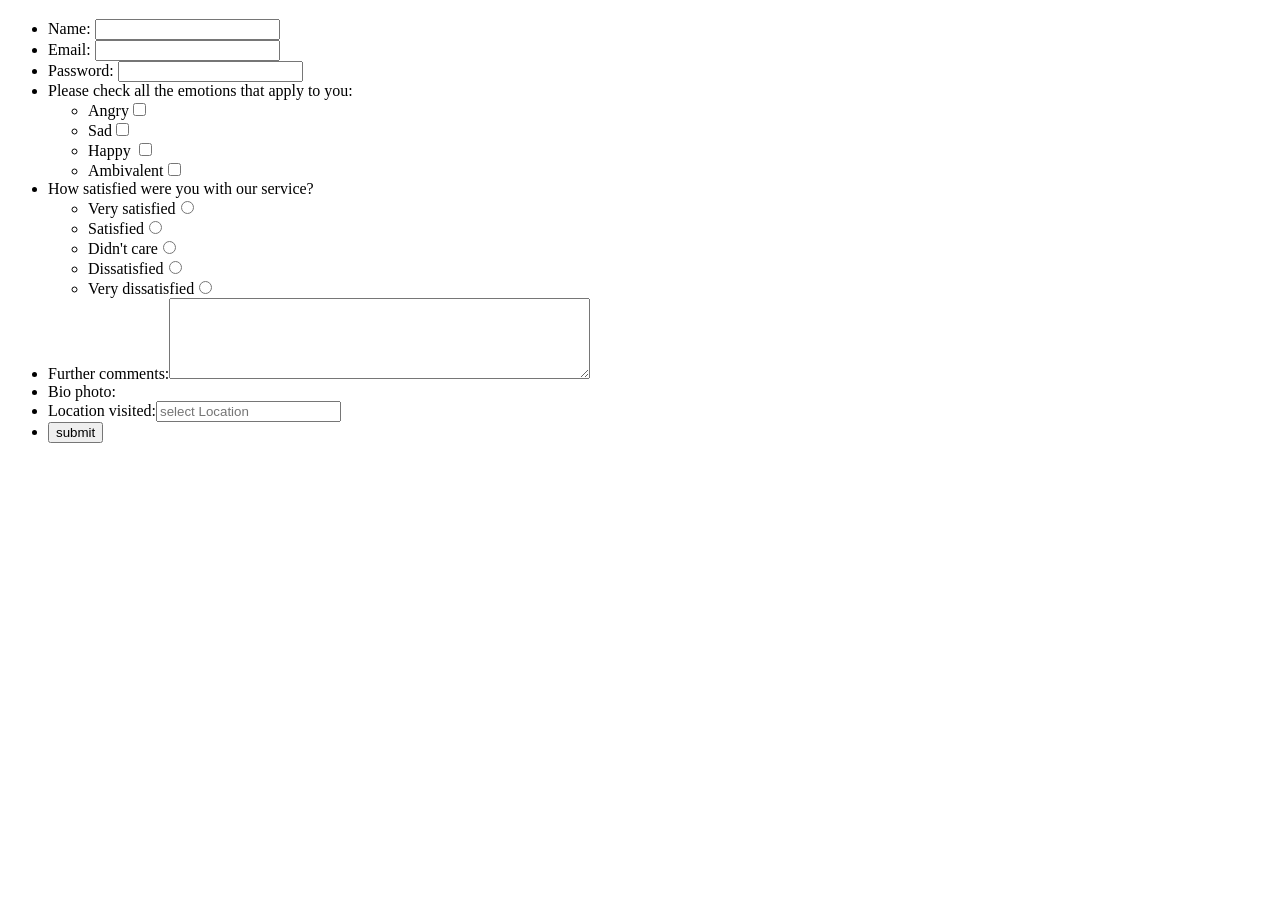
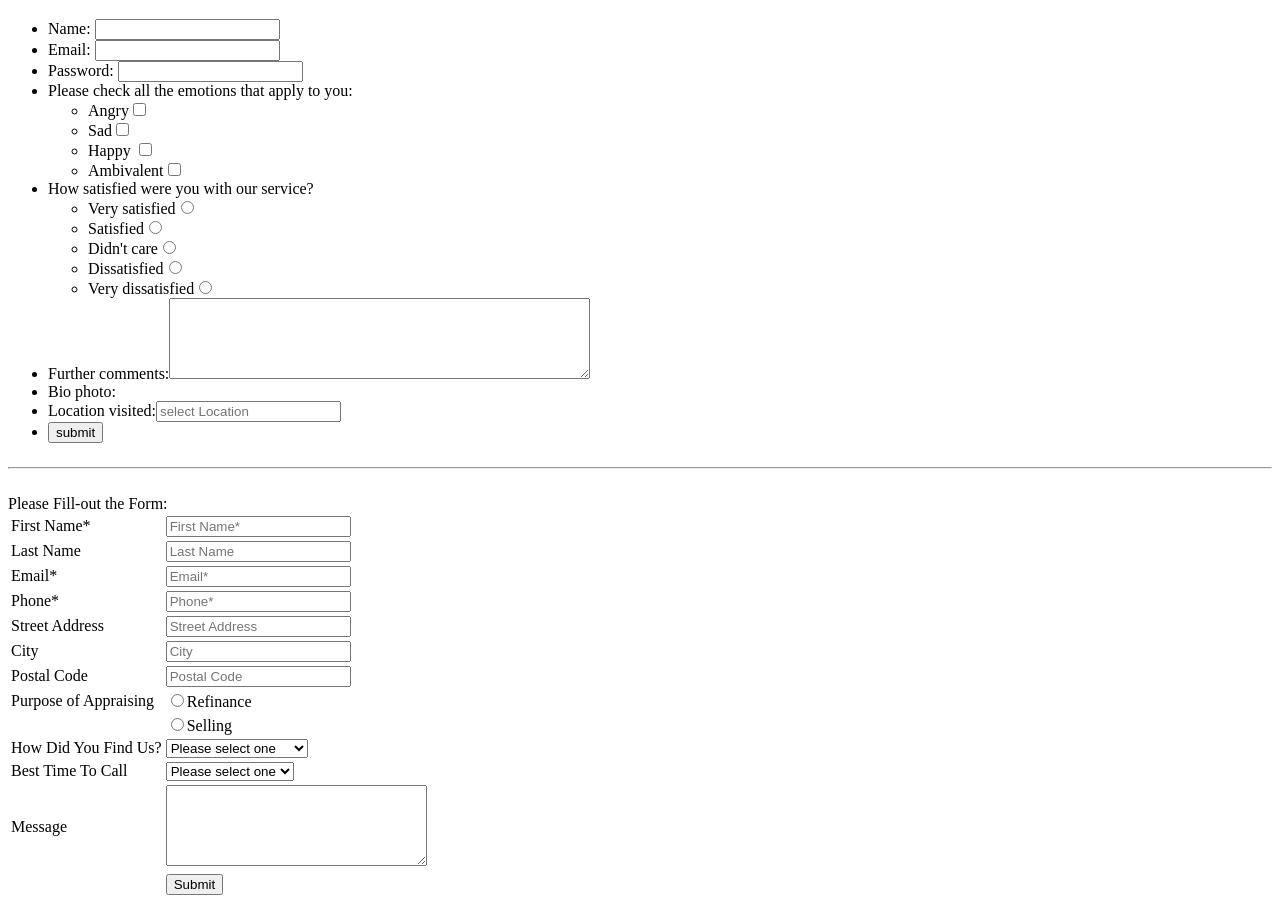
Before and after one commit to Varsha-Desod/HTML, a plain HTML site: page Class Task/form.html in a window 1280 px wide. Shown: the part 61-967 px from the top of the page. Before the commit the page ends 800 px from the top, so only its background shows below. Drawn offline with Linux system fonts and the light colour scheme.

Commit message:
9/29/2025

```diff
--- a/Class Task/form.html
+++ b/Class Task/form.html
@@ -8,7 +8,7 @@
 <body>
     <h1>My feedback form</h1>
     <table>
-    <form action="" method="">
+    <form action="" method="post">
      <ul>
       <li><label for="name">Name:</label> <input type="text"></li>
       <li><label for="email">Email:</label> <input type="email"></li>
@@ -35,5 +35,79 @@
      </ul>
     </form>
     </table>
+    <hr>
+    <br>
+    <table>
+      <thead> Please Fill-out the Form:</thead>
+      <form action="" method="post">
+       <tr>
+        <td><label for="name">First Name*</label></td>
+        <td><input type="text" name="name" id="" placeholder="First Name*"></td>
+       </tr> <tr>
+        <td><label for="name">Last Name</label></td>
+        <td><input type="text" name="name" id="" placeholder="Last Name"></td>
+       </tr>
+        <tr>
+        <td><label for="name">Email*</label></td>
+        <td><input type="email" name="name" id="" placeholder="Email*"></td>
+       </tr>
+        <tr>
+        <td><label for="phone">Phone*</label></td>
+        <td><input type="tel" name="" id="" placeholder="Phone*"></td>
+       </tr>
+        <tr>
+        <td><label for="name">Street Address</label></td>
+        <td><input type="address" name="" id="" placeholder="Street Address"></td>
+       </tr>
+        <tr>
+        <td><label for="name">City</label></td>
+        <td><input type="text" name="" id="" placeholder="City"></td>
+       </tr>
+        <tr>
+        <td><label for="name">Postal Code</label></td>
+        <td><input type="tel" name="name" id="" placeholder="Postal Code"></td>
+       </tr>
+        <tr>
+        <td><label for="name">Purpose of Appraising</label></td>
+        <td><input type="radio" name="name" id="">Refinance</td>
+       </tr>
+       <tr>
+        <td></td>
+       <td><input type="radio" name="name" id="">Selling</td>
+       </tr>
+       <tr>
+        <td><label for="name">How Did You Find Us?</label></td>
+        <td>  <select name="name" id="">
+          <option value="">Please select one</option>
+          <option value="">Instragram</option>
+          <option value="">Google</option>
+          <option value="">Facebook</option>
+          <option value="">Tiwtter</option>
+          <option value="">By any one refrence</option>
+          <option value="">News Paper</option>
+        </select></td>
+       </tr>
+       <tr>
+        <td><label for="name">Best Time To Call</label></td>
+        <td>  <select name="name" id="">
+          <option value="">Please select one</option>
+          <option value="">1pm</option>
+          <option value="">2pm</option>
+          <option value="">4pm</option>
+          <option value="">5pm</option>
+          <option value="">6pm</option>
+          <option value="">3pm</option>
+        </select></td>
+       </tr>
+       <tr>
+        <td><label for="Message"> Message</label></td>
+        <td><textarea name="message" id="" cols="30" rows="5"></textarea></td>
+       </tr>
+       <tr>
+        <td></td>
+        <td><button type="submit">Submit</button></td>
+       </tr>
+      </form>
+    </table>
 </body>
 </html>
```
Also changed, not shown: Class Task/table.html (+64 -0 lines).
